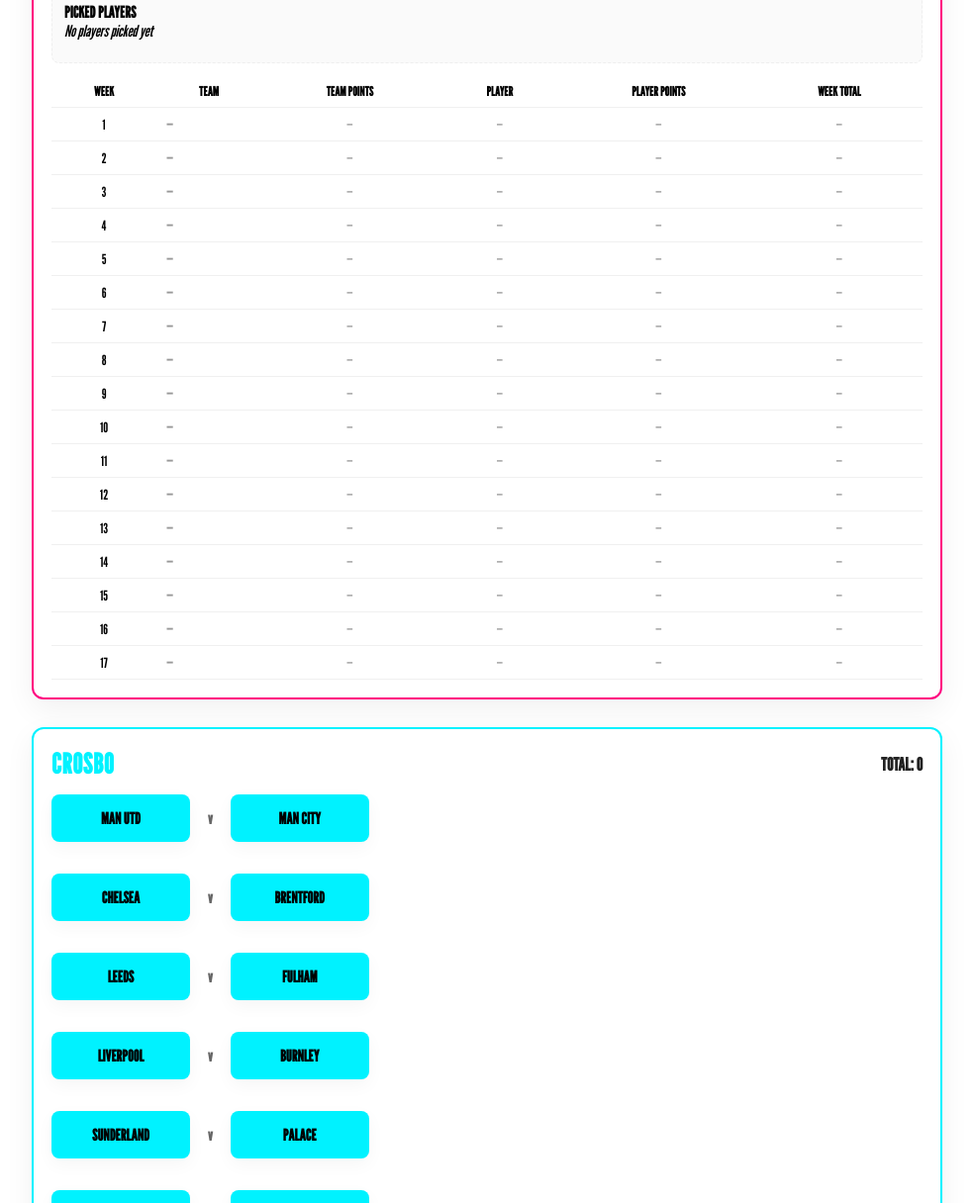
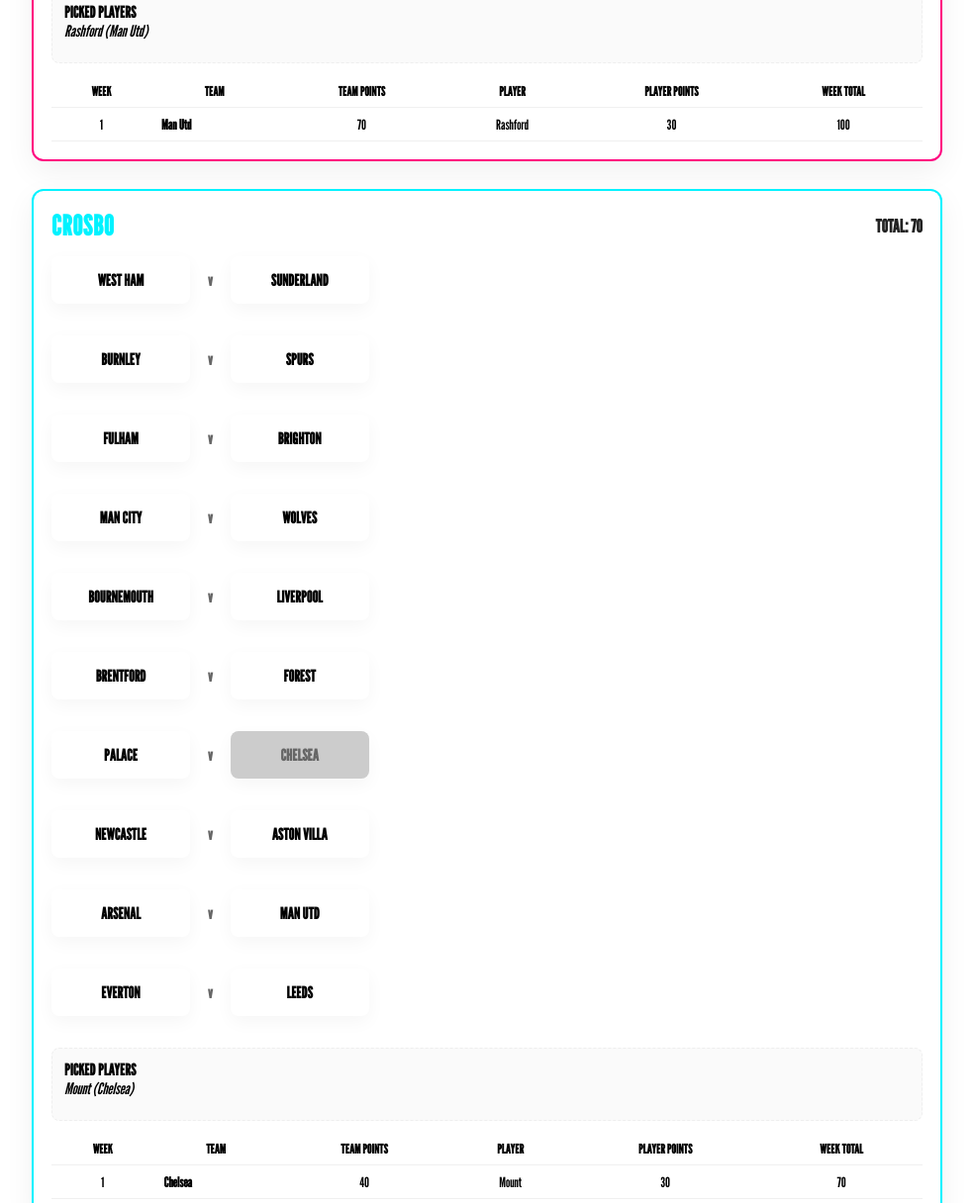
Before and after one commit to Thepick-dev/12g-week-1-test, a plain HTML site: page predict.html in a window 1280 px wide. Shown: the part 1584-2800 px from the top of the page at 99% size, without its empty margins (160-1143 px from the left). Drawn offline with nearby package versions, Linux system fonts and the light colour scheme.

Commit message:
Update predict.html

```diff
--- a/predict.html
+++ b/predict.html
@@ -116,6 +116,8 @@
   flex-shrink:0;
 }
 
+.team-box.greyed { background:#ccc; color:#666; cursor:not-allowed; }
+
 .picked-list { margin-top:12px; padding:12px; background: #fafafa; border-radius:8px; border:1px dashed #eee; min-height:48px; }
 .points-grid { margin-top:12px; overflow:auto; }
 .points-grid table { width:100%; border-collapse:collapse; }
@@ -180,29 +182,29 @@
 
 <script>
 const PLAYERS = [
-  {id:'BILLY', color:'#ff007f'},
-  {id:'CROSBO', color:'#00f2ff'},
-  {id:'INGZ', color:'#ffd400'},
-  {id:'KABZ', color:'#ff00ff'},
-  {id:'KIT', color:'#00ff7f'},
-  {id:'LOCKY', color:'#ff5500'},
-  {id:'STOOBZ', color:'#007fff'},
-  {id:'T-CITY', color:'#ffdd00'}
+  {id:'BILLY', color:'#ff007f', team:'Man Utd', player:'Rashford', qGap:+1, teamPoints:70, playerPoints:30},
+  {id:'CROSBO', color:'#00f2ff', team:'Chelsea', player:'Mount', qGap:-3, teamPoints:40, playerPoints:30},
+  {id:'INGZ', color:'#ffd400', team:'Liverpool', player:'Salah', qGap:-1, teamPoints:50, playerPoints:75},
+  {id:'KIT', color:'#00ff7f', team:'Arsenal', player:'Saka', qGap:-3, teamPoints:40, playerPoints:45},
+  {id:'LOCKY', color:'#ff5500', team:'Man City', player:'Haaland', qGap:0, teamPoints:36, playerPoints:0},
+  {id:'KABZ', color:'#ff00ff', team:'Spurs', player:'Kane', qGap:-2, teamPoints:40, playerPoints:75},
+  {id:'STOOBZ', color:'#007fff', team:'Brighton', player:'Gross', qGap:0, teamPoints:60, playerPoints:45},
+  {id:'T-CITY', color:'#ffdd00', team:'Newcastle', player:'Trippier', qGap:-1, teamPoints:60, playerPoints:45}
 ];
 
 const TEAMS = ['Arsenal','Aston Villa','Bournemouth','Brentford','Brighton','Burnley','Chelsea','Palace','Everton','Fulham','Leeds','Liverpool','Man City','Man Utd','Newcastle','Forest','Sunderland','Spurs','West Ham','Wolves'];
 
 const FIXTURES = [
-  {home:'Man Utd', away:'Man City', time:'12:30'},
-  {home:'Chelsea', away:'Brentford', time:'15:00'},
-  {home:'Leeds', away:'Fulham', time:'15:00'},
-  {home:'Liverpool', away:'Burnley', time:'15:00'},
-  {home:'Sunderland', away:'Palace', time:'15:00'},
-  {home:'Tottenham Hotspur', away:'West Ham', time:'15:00'},
-  {home:'Nottingham Forest', away:'Arsenal', time:'17:30'},
-  {home:'Wolverhampton Wanderers', away:'Newcastle', time:'14:00'},
-  {home:'Aston Villa', away:'Everton', time:'16:30'},
-  {home:'Brighton', away:'Bournemouth', time:'20:00'}
+  {home:'West Ham', away:'Sunderland'},
+  {home:'Burnley', away:'Spurs'},
+  {home:'Fulham', away:'Brighton'},
+  {home:'Man City', away:'Wolves'},
+  {home:'Bournemouth', away:'Liverpool'},
+  {home:'Brentford', away:'Forest'},
+  {home:'Palace', away:'Chelsea'},
+  {home:'Newcastle', away:'Aston Villa'},
+  {home:'Arsenal', away:'Man Utd'},
+  {home:'Everton', away:'Leeds'}
 ];
 
 const TOTAL_WEEKS = 17;
@@ -211,24 +213,22 @@
 const playersContainer = document.getElementById('players');
 
 PLAYERS.forEach(p=>{
-  // create nav button
   const btn = document.createElement('button');
   btn.textContent=p.id;
   btn.style.background=p.color;
   btn.onclick=()=>document.getElementById('player-'+p.id).scrollIntoView({behavior:'smooth'});
   playerNav.appendChild(btn);
 
-  // create player area
   const area = document.createElement('div');
   area.id='player-'+p.id;
   area.className='player-area';
   area.style.borderColor=p.color;
   area.innerHTML=`<div class="player-title">
       <div class="player-name" style="color:${p.color}">${p.id}</div>
-      <div class="player-total">TOTAL: <span id="${p.id}-total">0</span></div>
+      <div class="player-total">TOTAL: <span id="${p.id}-total">${p.teamPoints + p.playerPoints}</span></div>
     </div>
     <div class="fixtures"></div>
-    <div class="picked-list"><strong>PICKED PLAYERS</strong><div id="${p.id}-pickedList"><em>No players picked yet</em></div></div>
+    <div class="picked-list"><strong>PICKED PLAYERS</strong><div id="${p.id}-pickedList"><em>${p.player} (${p.team})</em></div></div>
     <div class="points-grid">
       <table>
         <thead><tr>
@@ -239,17 +239,16 @@
     </div>`;
   playersContainer.appendChild(area);
 
-  // populate fixtures
   const fixturesWrap = area.querySelector('.fixtures');
   FIXTURES.forEach(f=>{
     const homeBox=document.createElement('div');
     homeBox.className='team-box';
-    homeBox.style.background=p.color;
     homeBox.textContent=f.home;
+    if(f.home===p.team) homeBox.classList.add('greyed');
     const awayBox=document.createElement('div');
     awayBox.className='team-box';
-    awayBox.style.background=p.color;
     awayBox.textContent=f.away;
+    if(f.away===p.team) awayBox.classList.add('greyed');
     fixturesWrap.appendChild(homeBox);
     const vs=document.createElement('div');
     vs.style.alignSelf='center';
@@ -264,17 +263,15 @@
     fixturesWrap.appendChild(spacer);
   });
 
-  // populate 17 weeks grid
   const tbody = area.querySelector('tbody');
-  for(let w=1;w<=TOTAL_WEEKS;w++){
-    const tr=document.createElement('tr');
-    tr.innerHTML=`<td>${w}</td><td class="team" style="color:#999">—</td>
-      <td style="color:#999">—</td>
-      <td style="color:#999">—</td>
-      <td style="color:#999">—</td>
-      <td style="color:#999">—</td>`;
-    tbody.appendChild(tr);
-  }
+  const tr=document.createElement('tr');
+  tr.innerHTML=`<td>1</td>
+    <td class="team">${p.team}</td>
+    <td>${p.teamPoints}</td>
+    <td>${p.player}</td>
+    <td>${p.playerPoints}</td>
+    <td>${p.teamPoints + p.playerPoints}</td>`;
+  tbody.appendChild(tr);
 });
 
 document.getElementById('submitPick').onclick=()=>{
```
